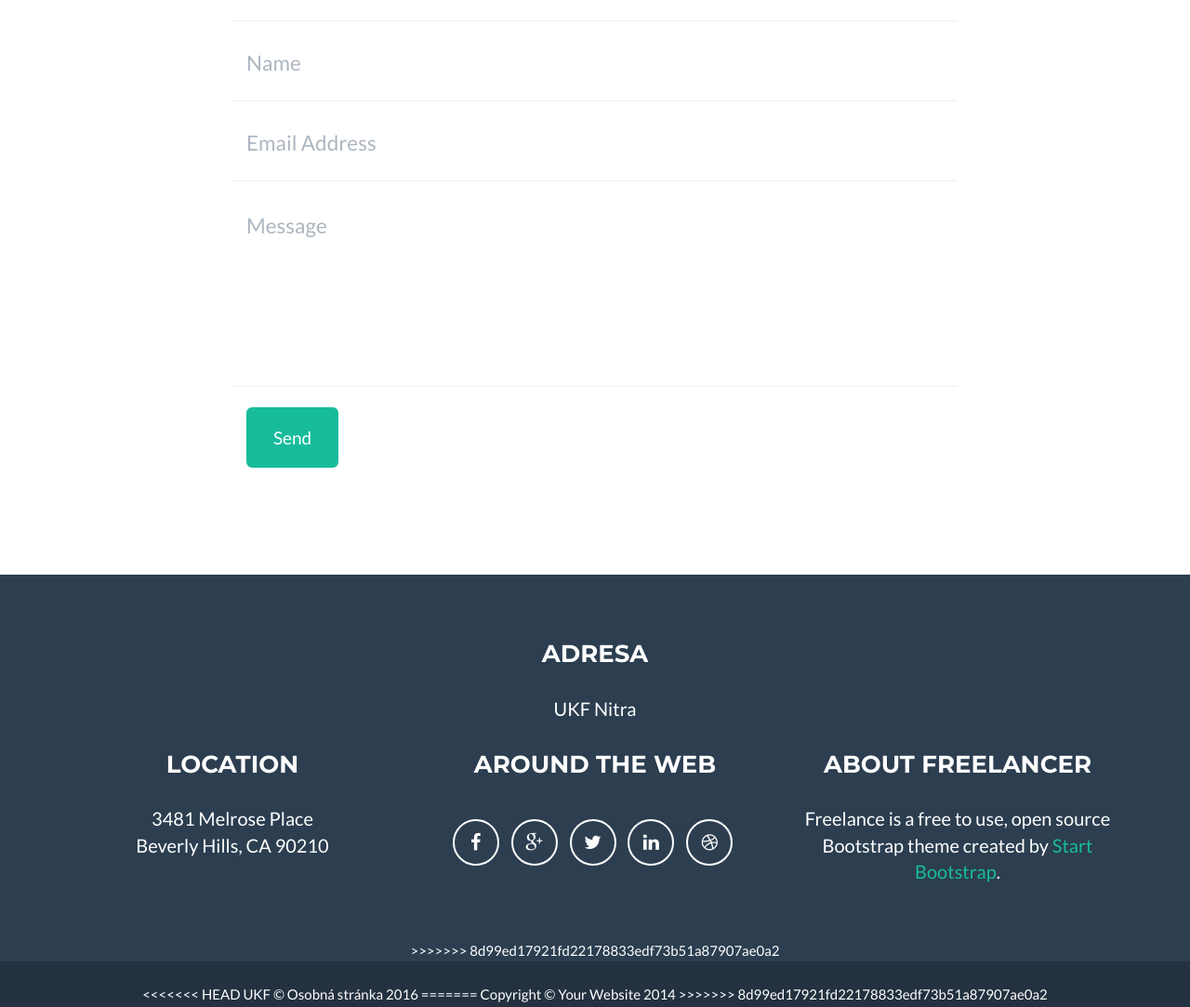
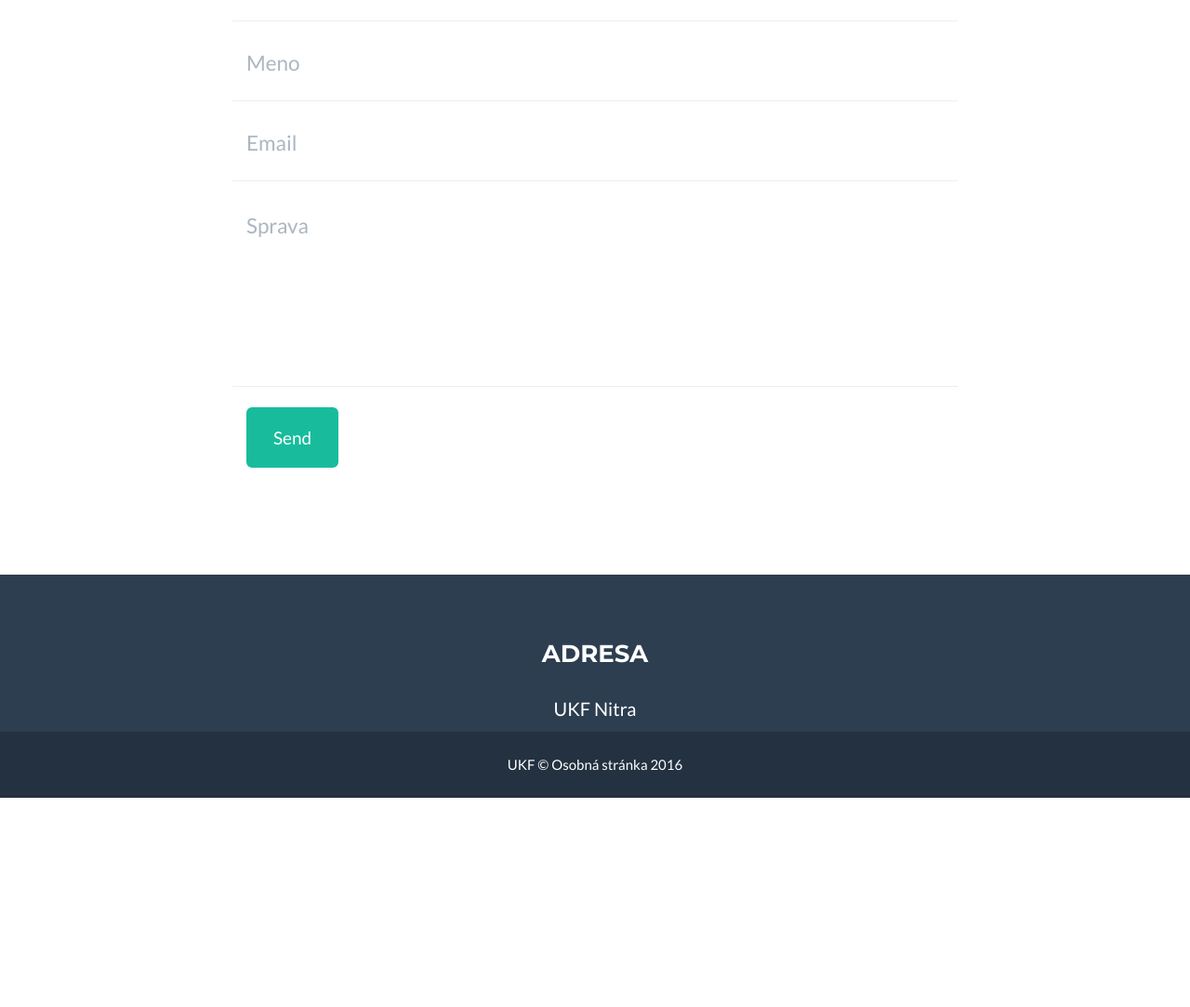
Before and after one commit to patrik122/Zadanie-B-Osobna-Stranka, a plain HTML site: page index.html in a window 1280 px wide. Shown: the part 1660-2743 px from the top of the page at 93% size. After the commit the page ends 2618 px from the top, so only its background shows below. Drawn offline with nearby package versions, Linux system fonts and the light colour scheme.

Commit message:
finalna uprava

```diff
--- a/index.html
+++ b/index.html
@@ -170,7 +170,7 @@
 
 
 
-                                <input type="text" class="form-control" placeholder="Name" id="name" required data-validation-required-message="Please enter your name.">
+                                <input type="text" class="form-control" placeholder="Meno" id="name" required data-validation-required-message="Please enter your name.">
                                 <p class="help-block text-danger"></p>
                             </div>
                         </div>
@@ -178,14 +178,14 @@
                             <div class="form-group col-xs-12 floating-label-form-group controls">
 
                                 <label>E-mail</label>
-                                <input type="email" class="form-control" placeholder="Email Address" id="email" required data-validation-required-message="Please enter your email address.">
+                                <input type="email" class="form-control" placeholder="Email" id="email" required data-validation-required-message="Please enter your email address.">
                                 <p class="help-block text-danger"></p>
                             </div>
                         </div>
                         <div class="row control-group">
                             <div class="form-group col-xs-12 floating-label-form-group controls">
                                 <label>Správa</label>
-                                  <textarea rows="5" class="form-control" placeholder="Message" id="message" required data-validation-required-message="Please enter a message."></textarea>
+                                  <textarea rows="5" class="form-control" placeholder="Sprava" id="message" required data-validation-required-message="Please enter a message."></textarea>
                                 <p class="help-block text-danger"></p>
                             </div>
                         </div>
@@ -212,50 +212,16 @@
                         <h3>Adresa</h3>
                         <p>UKF Nitra</p>
                     </div>
-
-
-                <div class="row">
-                    <div class="footer-col col-md-4">
-                        <h3>Location</h3>
-                        <p>3481 Melrose Place<br>Beverly Hills, CA 90210</p>
-                    </div>
-                    <div class="footer-col col-md-4">
-                        <h3>Around the Web</h3>
-                        <ul class="list-inline">
-                            <li>
-                                <a href="#" class="btn-social btn-outline"><i class="fa fa-fw fa-facebook"></i></a>
-                            </li>
-                            <li>
-                                <a href="#" class="btn-social btn-outline"><i class="fa fa-fw fa-google-plus"></i></a>
-                            </li>
-                            <li>
-                                <a href="#" class="btn-social btn-outline"><i class="fa fa-fw fa-twitter"></i></a>
-                            </li>
-                            <li>
-                                <a href="#" class="btn-social btn-outline"><i class="fa fa-fw fa-linkedin"></i></a>
-                            </li>
-                            <li>
-                                <a href="#" class="btn-social btn-outline"><i class="fa fa-fw fa-dribbble"></i></a>
-                            </li>
-                        </ul>
-                    </div>
-                    <div class="footer-col col-md-4">
-                        <h3>About Freelancer</h3>
-                        <p>Freelance is a free to use, open source Bootstrap theme created by <a href="http://startbootstrap.com">Start Bootstrap</a>.</p>
-                    </div>
-                </div>
->>>>>>> 8d99ed17921fd22178833edf73b51a87907ae0a2
             </div>
         </div>
         <div class="footer-below">
             <div class="container">
                 <div class="row">
                     <div class="col-lg-12">
-<<<<<<< HEAD
+
                         UKF &copy; Osobná stránka 2016
-=======
-                        Copyright &copy; Your Website 2014
->>>>>>> 8d99ed17921fd22178833edf73b51a87907ae0a2
+
+
                     </div>
                 </div>
             </div>
```
